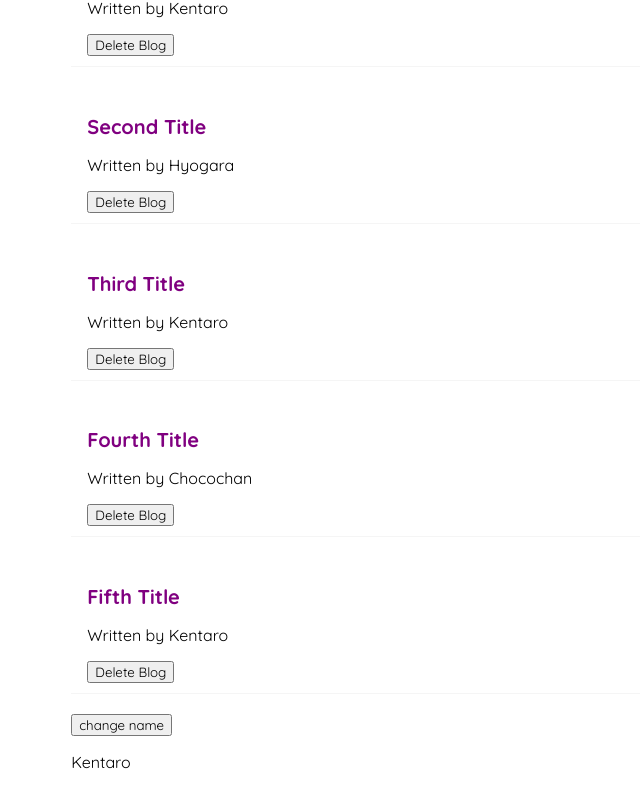
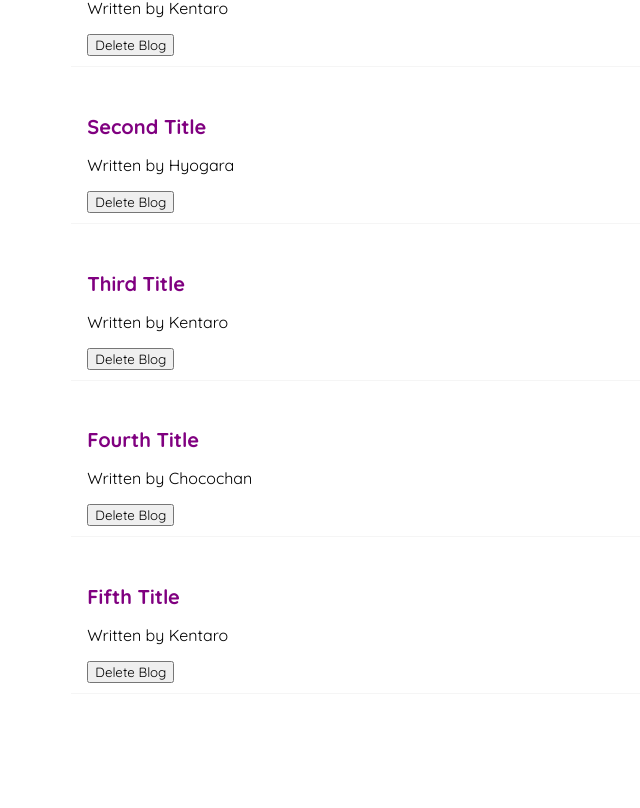
Before and after one commit to KentoBaguetti/React-Blog-App, a React (Create React App) app: page / in a window 1280 px wide. Shown: the part 278-1086 px from the top of the page, without its empty margins (0-640 px from the left). After the commit the page ends 1052 px from the top, so only its background shows below. Built offline with nearby package versions, Linux system fonts and the light colour scheme; data requests are answered from the project's data file; a web font is replaced by a local one.

Commit message:
Implement axios

```diff
--- a/package.json
+++ b/package.json
@@ -6,6 +6,7 @@
     "@testing-library/jest-dom": "^5.17.0",
     "@testing-library/react": "^13.4.0",
     "@testing-library/user-event": "^13.5.0",
+    "axios": "^1.7.2",
     "express": "^4.19.2",
     "react": "^18.3.1",
     "react-dom": "^18.3.1",
--- a/src/Home.js
+++ b/src/Home.js
@@ -1,56 +1,47 @@
 import { useState, useEffect } from "react";
 import BlogList from "./BlogList";
+import axios from "axios";
 
 const Home = () => {
-  const [blogs, setBlogs] = useState([
-    {
-      id: 1,
-      title: "First Title",
-      author: "Kentaro",
-      body: "This is the body of the first object.",
-    },
-    {
-      id: 2,
-      title: "Second Title",
-      author: "Hyogara",
-      body: "This is the body of the second object.",
-    },
-    {
-      id: 3,
-      title: "Third Title",
-      author: "Kentaro",
-      body: "This is the body of the third object.",
-    },
-    {
-      id: 4,
-      title: "Fourth Title",
-      author: "Chocochan",
-      body: "This is the body of the fourth object.",
-    },
-    {
-      id: 5,
-      title: "Fifth Title",
-      author: "Kentaro",
-      body: "This is the body of the fifth object.",
-    },
-  ]);
-
-  const [name, setName] = useState("Kentaro");
+  const [blogs, setBlogs] = useState(null);
 
   const handleDelete = (id) => {
     const newBlogs = blogs.filter((blog) => blog.id !== id);
     setBlogs(newBlogs);
   };
 
+  // useEffect(() => {
+  //   fetch("http://localhost:8000/blogs")
+  //     .then((res) => {
+  //       return res.json();
+  //     })
+  //     .then((data) => {
+  //       console.log(data);
+  //     });
+  // }, []);
+
   useEffect(() => {
-    console.log("Use effect ran");
-  }, [name]);
+    const fetchBlogs = async () => {
+      try {
+        const response = await axios.get("http://localhost:8000/blogs");
+        console.log(response.data);
+        setBlogs(response.data);
+      } catch (error) {
+        console.error(error.message);
+      }
+    };
+    fetchBlogs();
+  }, []);
 
   return (
     <div className="home">
-      <BlogList blogs={blogs} title="All Blogs!" handleDelete={handleDelete} />
-      <button onClick={() => setName("Hyogara")}>change name</button>
-      <p>{name}</p>
+      {blogs && (
+        <BlogList
+          blogs={blogs}
+          title="All Blogs!"
+          handleDelete={handleDelete}
+        />
+      )}
     </div>
   );
 };
```
Also changed, not shown: 1 other file (tests, documents, lock files or other folders).
